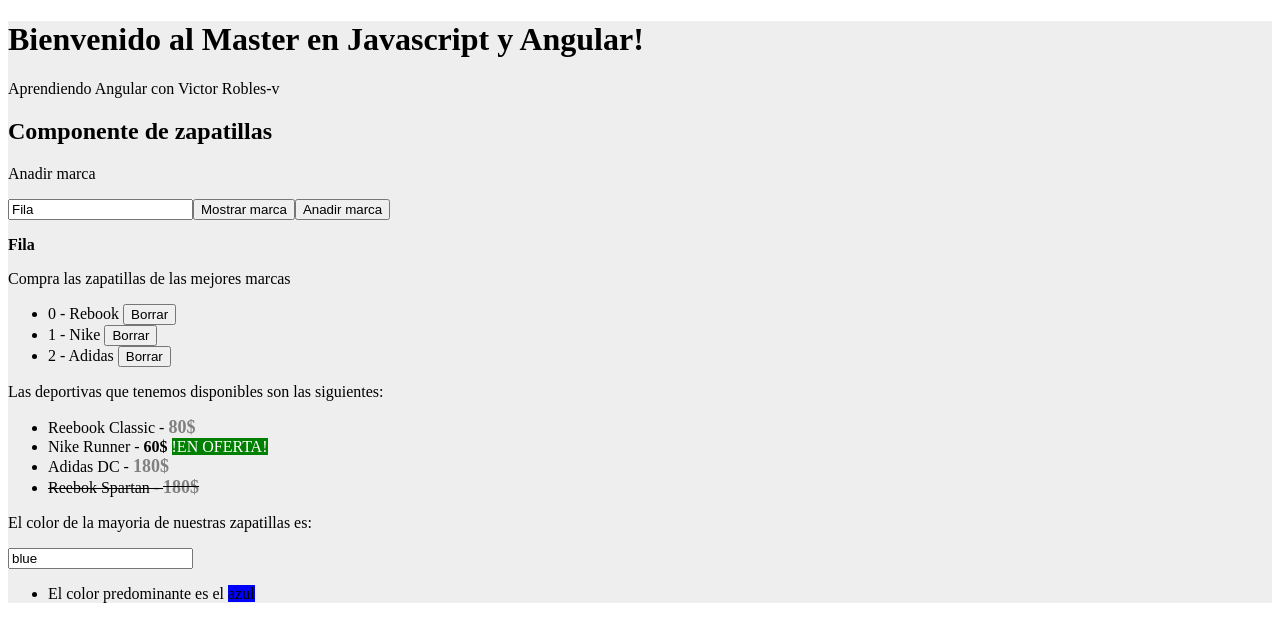
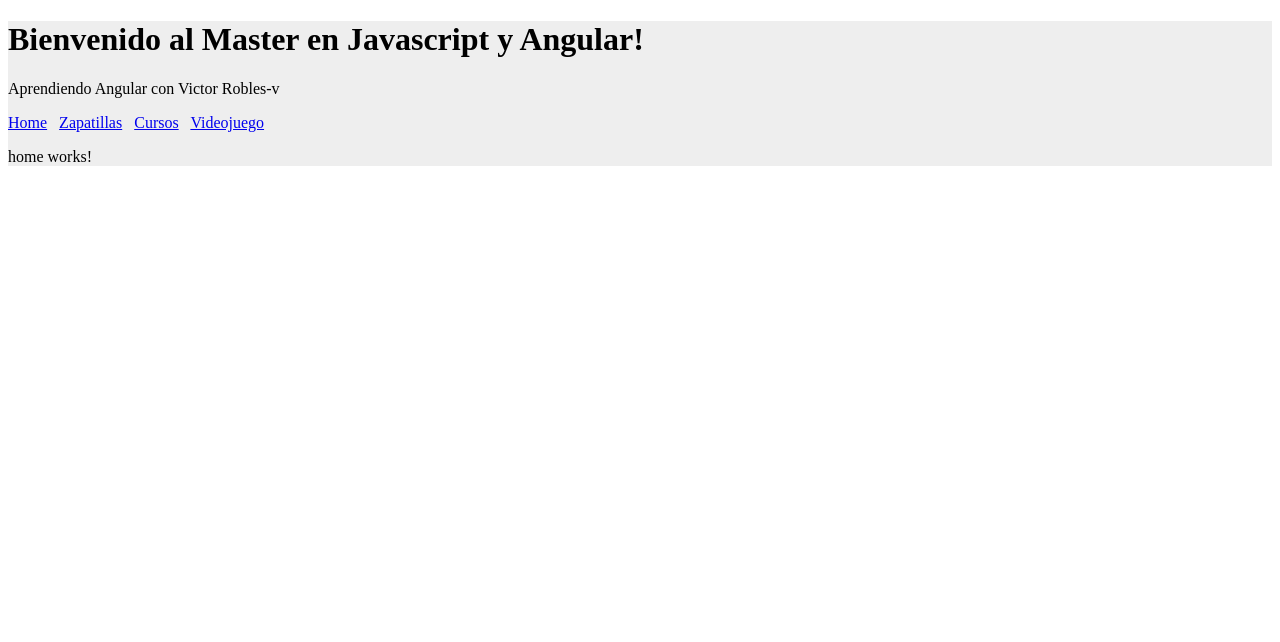
Before and after one commit to Jhonnasom/second-app, an Angular app in the folder aprendiendo-angular/: page / in a window 1280 px wide. Shown: the top 642 px of the page. Built offline with nearby package versions, Linux system fonts and the light colour scheme.

Commit message:
Configuracion del routing en angular y menu de nav

```diff
--- a/aprendiendo-angular/src/app/app.component.html
+++ b/aprendiendo-angular/src/app/app.component.html
@@ -12,6 +12,17 @@
   Bienvenido al {{ title }}!
 </h1>
 <p>{{descripcion}}</p>
+
+<nav>
+  <a [routerLink]="['/']">Home</a>
+  &nbsp;
+  <a [routerLink]="['/zapatillas']">Zapatillas</a>
+  &nbsp;
+  <a [routerLink]="['/cursos']">Cursos</a>
+  &nbsp;
+  <a [routerLink]="['/videojuego']">Videojuego</a>
+
+</nav>
 <!--
 <button (click)="ocultarVideojuegos(false)" *ngIf="mostrar_videojuegos">Ocultar</button>
 <button (click)="ocultarVideojuegos(true)" *ngIf="mostrar_videojuegos">Mostrar</button>
@@ -20,6 +31,9 @@
     <videojuego *ngIf="mostrar_videojuegos"></videojuego>
     <cursos></cursos>
 
+      <zapatillas></zapatillas>
+
+
 -->
-    <zapatillas></zapatillas>
+<router-outlet></router-outlet>
 </div>
--- /dev/null
+++ b/aprendiendo-angular/src/app/app.routing.ts
@@ -0,0 +1,23 @@
+//Importar modulos del router de angular
+import { ModuleWithProviders } from "@angular/core";
+import {Routes, RouterModule}from "@angular/router";
+
+//Import components
+import { HomeComponent } from "./home/home.component";
+import { ZapatillasComponent } from "./zapatillas/zapatillas.component";
+import { VideojuegoComponent } from "./videojuego/videojuego.component";
+import { CursosComponent } from "./cursos/cursos.component";
+import { Route } from "@angular/router";
+
+//Array de configuracion de las rutas
+const appRoutes:Routes=[
+    {path:'',component:HomeComponent},
+    {path:'zapatillas',component:ZapatillasComponent},
+    {path:'videojuego',component:VideojuegoComponent},
+    {path:'cursos',component:CursosComponent},
+    {path:'**',component:HomeComponent}
+];
+
+//Exportar el modulo del router
+export const appRoutingProviders:any[]=[];
+export const routing:ModuleWithProviders<Route>=RouterModule.forRoot(appRoutes);
--- /dev/null
+++ b/aprendiendo-angular/src/app/home/home.component.html
@@ -0,0 +1 @@
+<p>home works!</p>
--- /dev/null
+++ b/aprendiendo-angular/src/app/home/home.component.ts
@@ -0,0 +1,15 @@
+import { Component, OnInit } from '@angular/core';
+
+@Component({
+  selector: 'app-home',
+  templateUrl: './home.component.html',
+  styleUrls: ['./home.component.css']
+})
+export class HomeComponent implements OnInit {
+
+  constructor() { }
+
+  ngOnInit(): void {
+  }
+
+}
--- a/aprendiendo-angular/src/index.html
+++ b/aprendiendo-angular/src/index.html
@@ -4,11 +4,13 @@
   <meta charset="utf-8">
   <title>AprendiendoAngular</title>
   <base href="/">
+
   <meta name="viewport" content="width=device-width, initial-scale=1">
   <link rel="icon" type="image/x-icon" href="favicon.ico">
   <link href="assets/styles.css"/>
 </head>
 <body>
   <app-root></app-root>
+  <zapatillas></zapatillas>
 </body>
 </html>
```
Also changed, not shown: aprendiendo-angular/src/app/app.module.ts (+9 -2 lines), package.json (added, +20 -0 lines), aprendiendo-angular/src/app/home/home.component.css (added), 1 other file (tests, documents, lock files or other folders).
